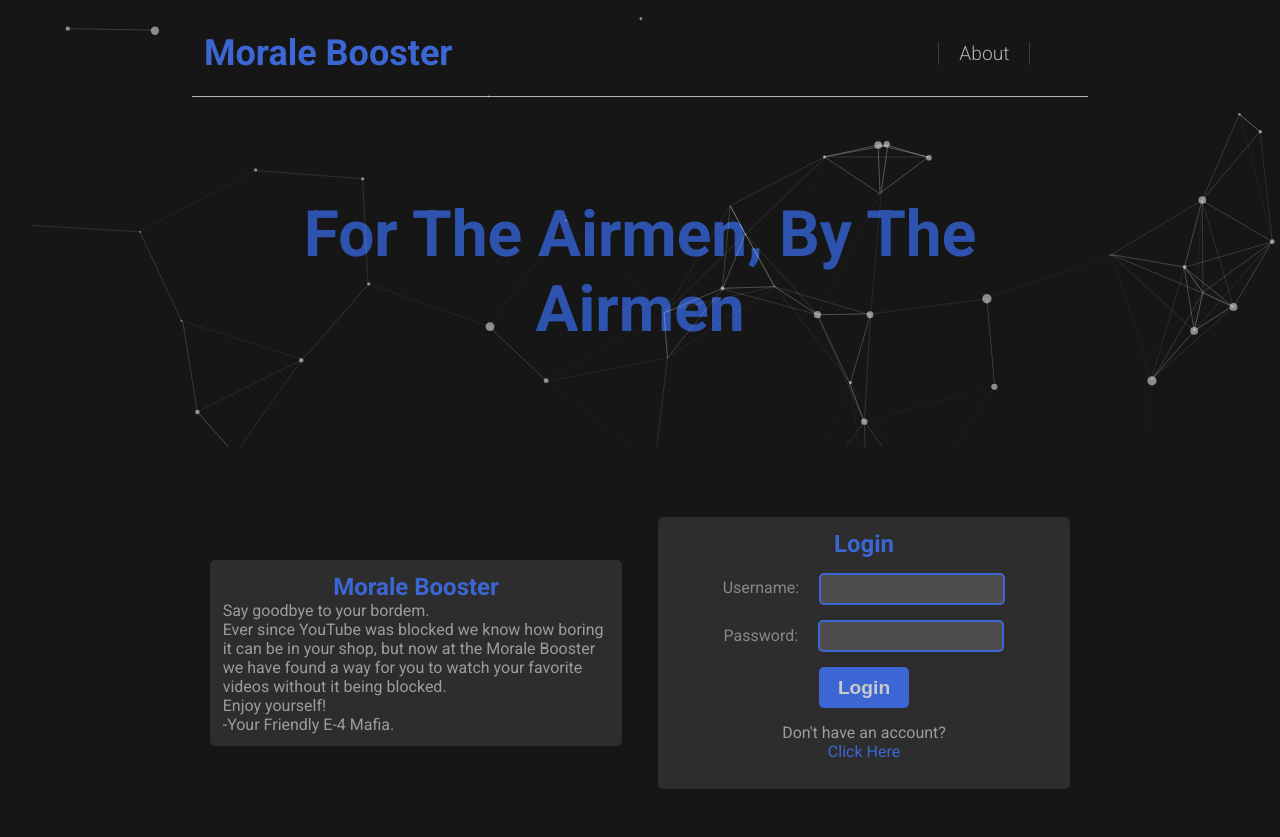
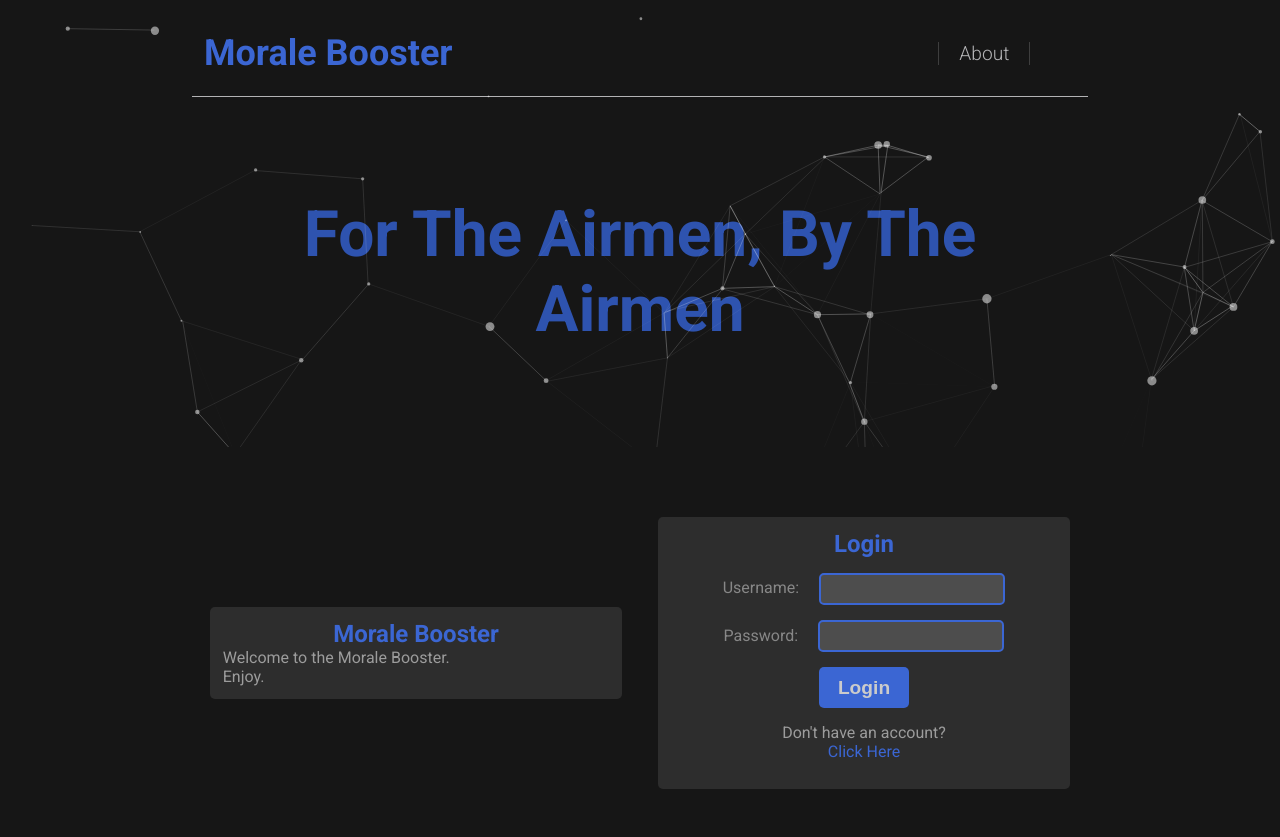
Before and after one commit to leighton-tidwell/youload, a website: page public/index.html in a window 1280 px wide. Shown: the top 837 px of the page. Drawn offline with Linux system fonts and the light colour scheme.

Commit message:
changed the about post

```diff
--- a/public/index.html
+++ b/public/index.html
@@ -32,11 +32,8 @@
       <div class="access-component"> <!-- Making these the same class since they are similar elements, if need to change specifics we will add utility class. -->
         <h2>Morale Booster</h2>
         <p>
-          Say goodbye to your bordem.<br>
-          Ever since YouTube was blocked we know how boring it can be in your shop, but now at the Morale Booster
-          we have found a way for you to watch your favorite videos without it being blocked.<br>
-          Enjoy yourself!<br>
-          -Your Friendly E-4 Mafia.
+        Welcome to the Morale Booster.<br>
+        Enjoy.
         </p>
       </div>
       <div class="access-component">
```
